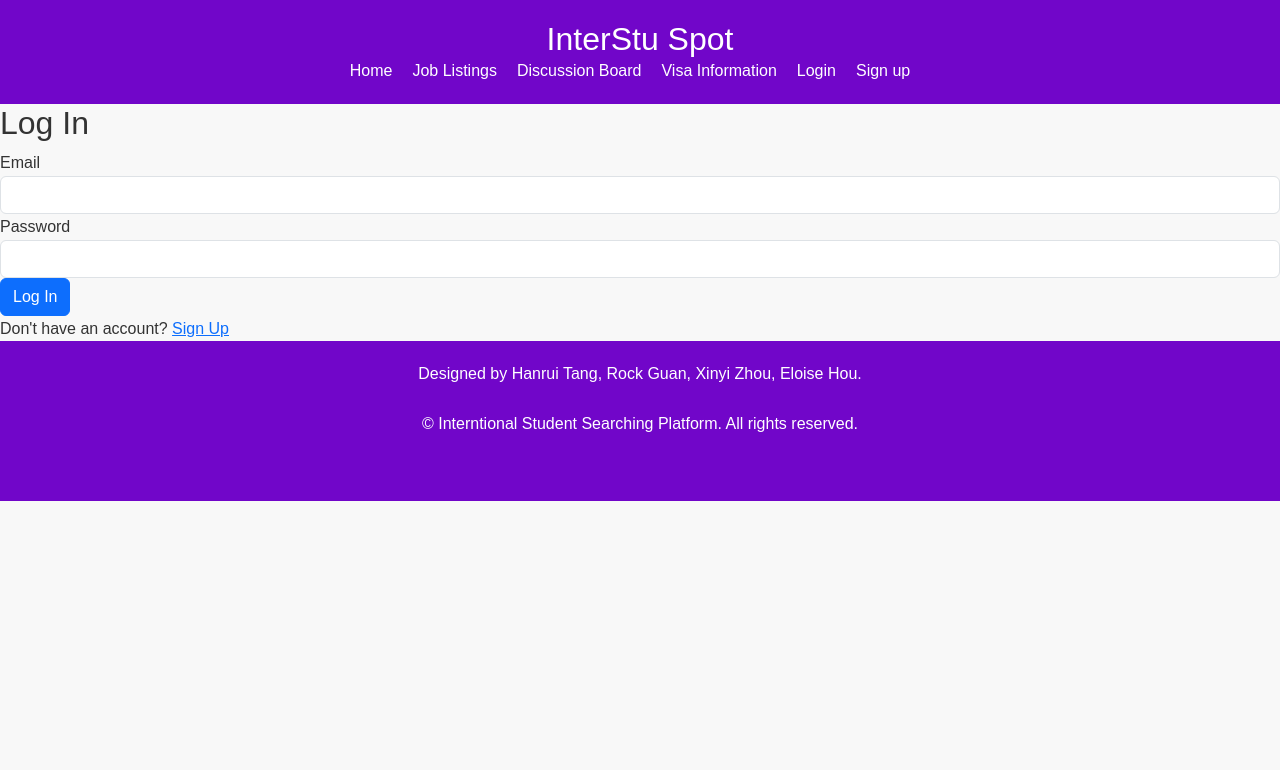
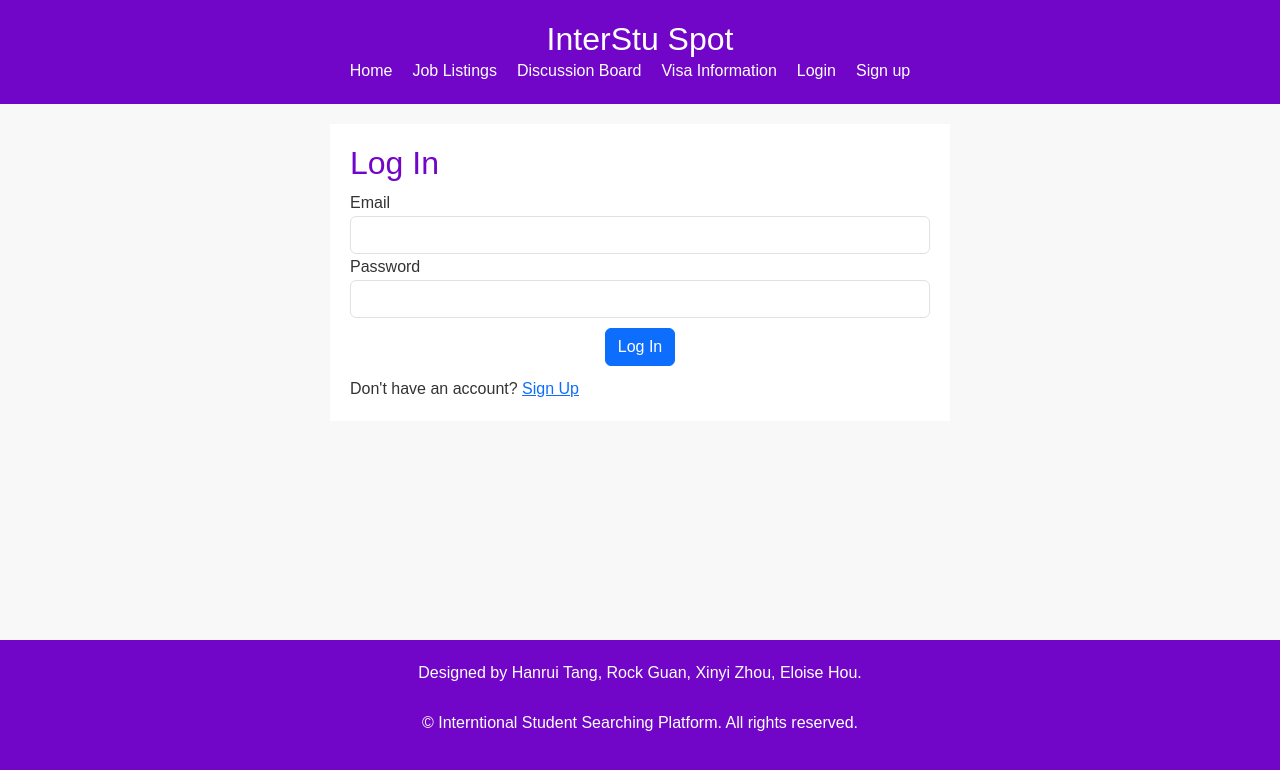
Before and after one commit to info340b-sp24/group08, a React (Create React App) app: page /login in a window 1280 px wide. Shown: the top 770 px of the page. Built offline with nearby package versions, Linux system fonts and the light colour scheme.

Commit message:
final v1

```diff
--- a/src/App.js
+++ b/src/App.js
@@ -10,6 +10,7 @@ import Listings from './Listings';
 import Visa from './Visa';
 import Discussion from './Discussion';
 import HomePage from './Home';
+import ErrorPage from './ErrorPage';
 import './index.css';
 
 export class App extends React.Component {
@@ -33,6 +34,7 @@ export class App extends React.Component {
               <Route path="/login" element={<Login />} />
               <Route path="/signup" element={<SignUp />} />
               <Route path="/logout" element={<Logout />} />
+                <Route path="*" element={<ErrorPage />} />
             </Routes>
           </BrowserRouter>
         </div>
--- /dev/null
+++ b/src/ErrorPage.js
@@ -0,0 +1,13 @@
+import React from "react";
+import {useSearchParams} from "react-router-dom";
+
+function HomePage(props) {
+
+    return (
+        <main>
+            <h2 className="text-center">404 Error</h2>
+        </main>
+    );
+}
+
+export default HomePage;
--- a/src/Home.js
+++ b/src/Home.js
@@ -1,11 +1,12 @@
 import React from "react";
+import {useSearchParams} from "react-router-dom";
 
 function HomePage(props) {
-  return (
+    let deafultHome = (
         <main>
             <h2 className="text-center">Welcome!</h2>
-      <div>
-        <img src={'./Husky.jpg'} alt="Website Logo" />
+            <div className={"text-center"}>
+                <img src={'./Husky.jpg'} alt="Website Logo"/>
                 <p>Find the right job position for you!</p>
                 <a href="/listings" className="button">Start your journey!</a>
             </div>
@@ -33,6 +34,20 @@ function HomePage(props) {
                 to discussions.</p>
         </main>
     );
+    const [searchParams, setSearchParams] = useSearchParams();
+
+    if (searchParams.get("less_home") === "true") {
+        deafultHome = (<main>
+                <h2 className="text-center">Welcome!</h2>
+                <div className={"text-center"}>
+                    <img src={'./Husky.jpg'} alt="Website Logo"/>
+                    <p>Find the right job position for you!</p>
+                    <a href="/listings" className="button">Start your journey!</a>
+                </div>
+            </main>
+        );
+    }
+    return deafultHome;
 }
 
 export default HomePage;
--- a/src/Listings.js
+++ b/src/Listings.js
@@ -1,4 +1,4 @@
-import React, { useState } from 'react';
+import React, {useState} from 'react';
 
 const Listings = () => {
     const initialJobs = [
@@ -104,16 +104,16 @@ const Listings = () => {
                 </ul>
             </div>
         ));
-  }
+    };
 
     return (
         <main>
             <div>
-        <img src={'./WechatIMG623.jpg'} alt="Searching Photo" />
+                <img className={'listing-img'} src={'./WechatIMG623.jpg'} alt="Searching Photo"/>
             </div>
             <section>
                 <form onSubmit={handleSubmit} id="search-form">
-          <div>
+                    <div className={'text-center'}>
                         <label htmlFor="jobTitleInput">Search by Job Title:</label>
                         <input
                             type="text"
@@ -151,9 +151,11 @@ const Listings = () => {
                             placeholder="Enter salary range"
                         />
                     </div>
+                    <div className={'text-center'}>
                         <button type="submit" aria-label="Apply Filter">
                             <i className="fas fa-filter"></i> Apply Filter
                         </button>
+                    </div>
                 </form>
             </section>
 
--- a/src/Login.js
+++ b/src/Login.js
@@ -1,7 +1,7 @@
-import React, { useState } from 'react';
-import { signInWithEmailAndPassword, getAuth } from 'firebase/auth';
-import { useNavigate, Link } from 'react-router-dom';
-import { app } from './firebaseConfig';
+import React, {useState} from 'react';
+import {getAuth, signInWithEmailAndPassword} from 'firebase/auth';
+import {Link, useNavigate} from 'react-router-dom';
+import {app} from './firebaseConfig';
 
 // Initialize Firebase ap
 const Login = () => {
@@ -25,7 +25,9 @@ const Login = () => {
         }
     };
 
-    return (<div className="login-container">
+    return (
+        <main>
+            <div className="login-container">
                 <div className="login-content">
                     <h2>Log In</h2>
                     {error && <p style={{color: 'red'}}>{error}</p>}
@@ -50,7 +52,7 @@ const Login = () => {
                                 required
                             />
                         </div>
-            <div className="button-container">
+                        <div className="button-container text-center my-btn">
                             <button className="btn btn-primary" type="submit">Log In</button>
                         </div>
                         <div className="signup-prompt">
@@ -58,7 +60,8 @@ const Login = () => {
                         </div>
                     </form>
                 </div>
-      </div>);
+            </div>
+        </main>);
 };
 
 export {Login};
--- a/src/Signup.js
+++ b/src/Signup.js
@@ -1,7 +1,7 @@
-import React, { useState } from 'react';
-import { getAuth, createUserWithEmailAndPassword } from "firebase/auth";
-import { Link } from 'react-router-dom';
-import { app } from './firebaseConfig';
+import React, {useState} from 'react';
+import {createUserWithEmailAndPassword, getAuth} from "firebase/auth";
+import {Link} from 'react-router-dom';
+import {app} from './firebaseConfig';
 
 const SignUp = () => {
     const [email, setEmail] = useState('');
@@ -23,10 +23,11 @@ const SignUp = () => {
     };
 
     return (
+        <main>
             <div className="login-container">
                 <div className="login-content">
                     <h2>Sign up</h2>
-         {error && <p style={{ color: 'red' }}>{error}</p>}
+                    {error && <p style={{color: 'red'}}>{error}</p>}
                     <form onSubmit={handleSubmit}>
                         <div className="form-group">
                             <label>Email</label>
@@ -48,8 +49,8 @@ const SignUp = () => {
                                 required
                             />
                         </div>
-           <div className="button-container">
-               <button className="btn btn-primary" type="submit">Sign Up </button>
+                        <div className="button-container text-center my-btn">
+                            <button className="btn btn-primary" type="submit">Sign Up</button>
                         </div>
                         <div className="signup-prompt">
                             Already have an account? <Link to="/login">Log in</Link>
@@ -57,6 +58,8 @@ const SignUp = () => {
                     </form>
                 </div>
             </div>
+        </main>
+
     );
 };
 
--- a/src/index.css
+++ b/src/index.css
@@ -1,9 +1,30 @@
 /* Discussion */
+#root {
+    min-height: 100vh;
+    margin: 0;
+    display: grid;
+    grid-template-rows: auto 1fr auto;
+}
+
 .comment img {
     margin-right: 10px;
     border-radius: 50%;
     width: 50px;
     height: 50px;
+}
+
+.login-container {
+    width: 50%;
+    margin-left: 25%;
+    margin-right: 25%;
+}
+
+.my-btn {
+    padding: 10px;
+}
+
+.listing-img {
+    width: 100%;
 }
 
 .comment p {
@@ -26,7 +47,7 @@
     background-color: #f0f0f0;
     border: 1px solid #ccc;
     padding: 10px;
-  resize:none;
+    resize: none;
 }
 
 .commentContent {
@@ -57,7 +78,7 @@
     border: none;
     border-radius: 5px;
     cursor: pointer;
-  margin-right:10px;
+    margin-right: 10px;
 }
 
 .reply-popup {
@@ -68,7 +89,7 @@
 }
 
 .reply-buttons {
-  display:flexbox;
+    display: flexbox;
     margin-top: 10px;
     text-align: right;
 }
@@ -78,7 +99,7 @@
     background-color: #f0f0f0;
     border: 1px solid #ccc;
     padding: 10px;
-  resize:none;
+    resize: none;
 }
 
 /* Main */
@@ -161,6 +182,7 @@ body {
 .content {
     flex: 1;
 }
+
 .frame-content {
     position: relative;
     overflow: hidden;
@@ -176,6 +198,7 @@ body {
     height: 100%;
     border: none;
 }
+
 footer {
     background-color: #7106c9;
     color: #fff;
@@ -228,7 +251,6 @@ p {
 }
 
 
-
 .job-search-img {
     width: 100%;
 }
@@ -237,6 +259,20 @@ nav ul li a {
     color: #fff;
     text-decoration: none;
 }
+
+.row {
+    display: flex;
+    flex-wrap: wrap;
+    margin-right: 15px;
+    margin-left: -15px;
+}
+
+.col-md-4 {
+    flex-basis: 0;
+    flex-grow: 1;
+    padding: 0 10px 0 10px;
+}
+
 
 @media (max-width: 500px) {
     header, nav ul {
@@ -299,16 +335,3 @@ nav ul li a {
         margin-right: 20px;
     }
 }
-
-.row {
-  display: flex;
-  flex-wrap: wrap;
-  margin-right: 15px;
-  margin-left: -15px;
-}
-
-.col-md-4 {
-  flex-basis: 0;
-  flex-grow: 1;
-  padding: 0 10px 0 10px;
-}
```
Lines whose indentation alone changed are shown as unchanged.
